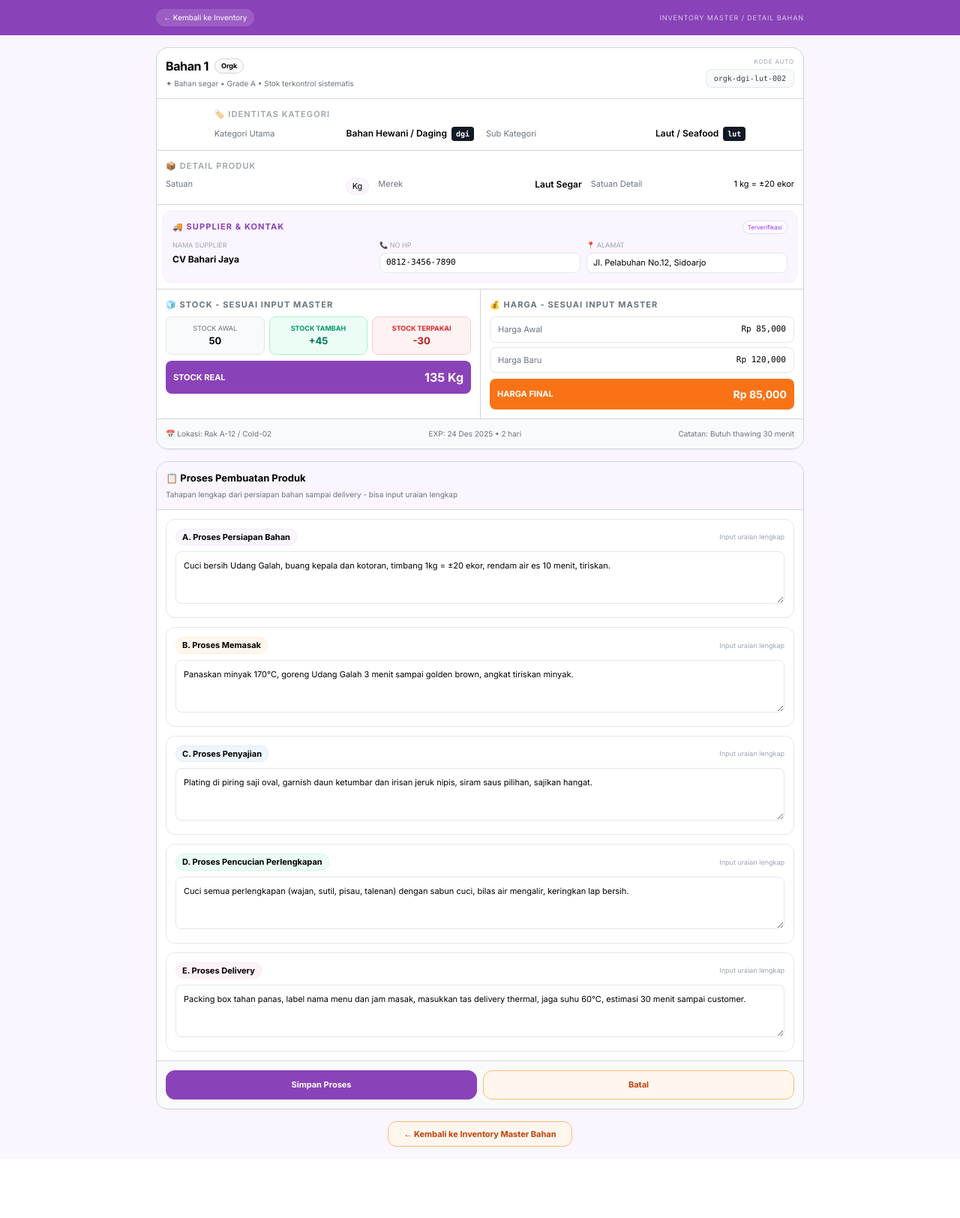
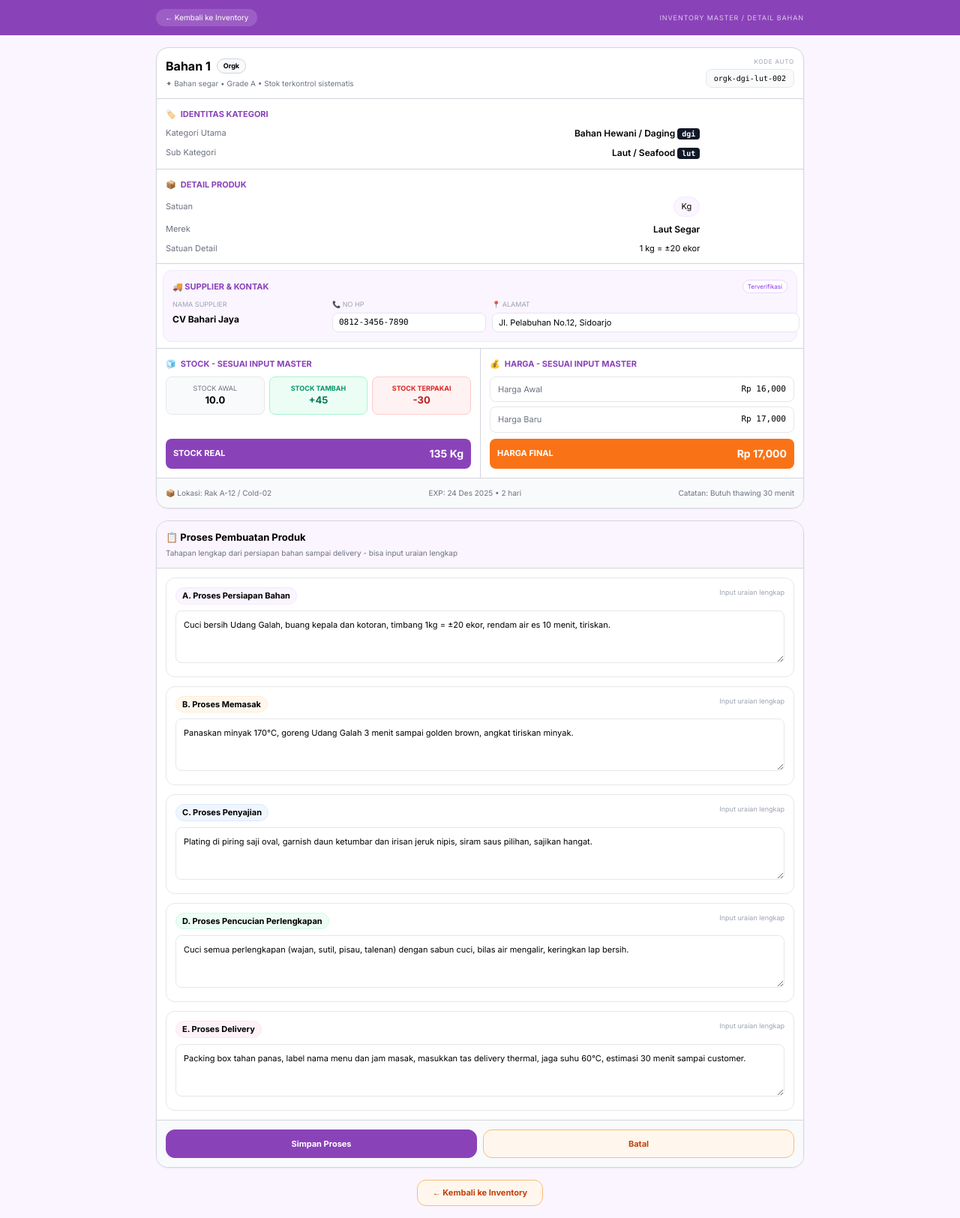
Before and after one commit to mrhdigitalhub/jbkitchenmrh, a FastAPI app: page /dashboard/admin/inventory/1 in a window 1280 px wide. Shown: the whole page at 75% size. Before the commit the page ends 1529 px from the top, so only its background shows below. Run offline with FastAPI, Linux system fonts and the light colour scheme; some libraries are stand-ins or nearby versions.

Commit message:
fix: update app

```diff
--- a/app/templates/inventory_detail.html
+++ b/app/templates/inventory_detail.html
@@ -5,140 +5,138 @@
 <meta name="viewport" content="width=device-width,initial-scale=1">
 <script src="https://cdn.tailwindcss.com"></script>
 <link href="https://fonts.googleapis.com/css2?family=Inter:wght@400;500;600;700&display=swap" rel="stylesheet">
-<title>{{bahan.nama_bahan|title}} - Detail - 6 Point Fix</title>
+<title>{{bahan.nama_bahan|title}} - Detail - Card1 7 Point Fix</title>
 <style>
   body{font-family:'Inter',system-ui,sans-serif;background:#faf5ff;}
   .divider{border-top:1px solid #d1d5db;}
   .title-black{color:#000000 !important;}
-  .identity-box{max-width:85%; margin:0 auto;}
+  .purple-label{color:#8a42b9 !important;}
 </style>
 </head>
 <body class="bg-[#faf5ff]">
-<!-- HEADER -->
 <div class="bg-[#8a42b9] text-white">
-  <div class="max-w-4xl mx-auto px-4 py-3">
-    <div class="flex justify-between items-center text-[10px]">
-      <a href="/dashboard/admin/inventory" class="flex items-center gap-1.5 bg-white/15 px-2.5 py-1 rounded-full hover:bg-white/25 transition">← Kembali ke Inventory</a>
-      <span class="tracking-widest uppercase text-[9px] opacity-70">Inventory Master / Detail Bahan</span>
-    </div>
+  <div class="max-w-4xl mx-auto px-4 py-3 flex justify-between items-center">
+    <a href="/dashboard/admin/inventory" class="text-[10px] bg-white/15 px-3 py-1 rounded-full hover:bg-white/25">← Kembali ke Inventory</a>
+    <span class="text-[9px] tracking-widest uppercase opacity-70">INVENTORY MASTER / DETAIL BAHAN</span>
   </div>
 </div>
 
 <div class="max-w-4xl mx-auto px-4 py-4 space-y-4">
-  <!-- CARD 1: DETAIL BAHAN - COMPACT RAPI FIX 6 POINT -->
+  <!-- CARD 1 - 7 POINT FIX -->
   <div class="bg-white rounded-2xl border border-[#d1d5db] shadow-sm overflow-hidden">
-    <!-- HEADER - JUDUL HITAM #000, tanpa edit, p-3 compact -->
+    <!-- HEADER: Nama bahan + kode auto - judul hitam -->
     <div class="p-3 flex justify-between items-start">
       <div>
         <div class="flex items-center gap-2">
-          <h2 class="text-[16px] font-bold title-black tracking-tight">{{bahan.nama_bahan|title if bahan else 'Udang Galah'}}</h2>
-          <span class="px-2 py-0.5 rounded-full text-[9px] font-bold border bg-gray-50 border-gray-300 text-gray-600 title-black">{{bahan.flag or 'Orgk'}}</span>
+          <h2 class="text-[16px] font-bold title-black">{{bahan.nama_bahan|title if bahan else 'Udang Galah'}}</h2>
+          <span class="px-2 py-0.5 rounded-full text-[9px] font-bold border bg-gray-50 border-gray-300 title-black">{{bahan.flag or 'Orgk'}}</span>
         </div>
         <p class="text-[10px] text-gray-500 mt-1">✦ Bahan segar • Grade A • Stok terkontrol sistematis</p>
       </div>
       <div class="text-right">
-        <div class="text-[8px] tracking-widest text-gray-400 uppercase">Kode Auto</div>
-        <div class="mt-1 px-2.5 py-1 rounded-lg bg-gray-50 border border-gray-200 font-mono text-[10px] text-gray-700">{{bahan.kode_bahan or 'orgk-dgi-lut-002'}}</div>
+        <div class="text-[8px] tracking-widest text-gray-400 uppercase">KODE AUTO</div>
+        <div class="mt-1 px-2.5 py-1 rounded-lg bg-gray-50 border border-gray-200 font-mono text-[10px] title-black">{{bahan.kode_bahan or 'Orgk-dgi-lut-002'}}</div>
       </div>
     </div>
     <div class="divider"></div>
 
-    <!-- IDENTITAS KATEGORI - WIDTH DIKURANGI 85%, FONT +2PX -->
-    <div class="p-3 identity-box">
-      <div class="text-[11px] tracking-widest uppercase text-gray-400 font-semibold mb-2">🏷️ Identitas Kategori</div>
-      <div class="grid grid-cols-2 gap-4 text-[12px]">
-        <div class="flex justify-between items-center">
+    <!-- FIX 1-3: IDENTITAS KATEGORI kiri sejajar Detail Produk, dibawah kotak nama bahan auto -->
+    <div class="p-3">
+      <div class="flex items-center gap-1.5 text-[11px] font-bold purple-label mb-2"><span>🏷️</span> IDENTITAS KATEGORI</div>
+      <!-- width dikurangi 85% + font +2px jadi 12px -->
+      <div class="space-y-2 max-w-[85%]">
+        <div class="flex justify-between items-center text-[12px]">
           <span class="text-gray-500 text-[11px]">Kategori Utama</span>
-          <span class="font-semibold title-black flex items-center gap-1.5">{{kategori_label or 'Bahan Hewani / Daging'}} <span class="bg-gray-900 text-white px-1.5 py-0.5 rounded text-[10px] font-mono">{{bahan.kategori_utama or 'dgi'}}</span></span>
+          <span class="font-semibold title-black">{{kategori_label or 'Bahan Hewani / Daging'}} <span class="bg-gray-900 text-white px-1.5 py-0.5 rounded text-[10px] font-mono">{{bahan.kategori_utama or 'dgi'}}</span></span>
         </div>
-        <div class="flex justify-between items-center">
+        <div class="flex justify-between items-center text-[12px]">
           <span class="text-gray-500 text-[11px]">Sub Kategori</span>
-          <span class="font-semibold title-black flex items-center gap-1.5">{{sub_label or 'Laut / Seafood'}} <span class="bg-gray-900 text-white px-1.5 py-0.5 rounded text-[10px] font-mono">{{bahan.kode_kategori or 'lut'}}</span></span>
+          <span class="font-semibold title-black">{{sub_label or 'Laut / Seafood'}} <span class="bg-gray-900 text-white px-1.5 py-0.5 rounded text-[10px] font-mono">{{bahan.kode_kategori or 'lut'}}</span></span>
         </div>
       </div>
     </div>
     <div class="divider"></div>
 
-    <!-- DETAIL PRODUK -->
+    <!-- FIX 7: DETAIL PRODUK layout sama seperti Identitas Kategori - kiri, width 85%, font +2px, warna ungu -->
     <div class="p-3">
-      <div class="text-[11px] tracking-widest uppercase text-gray-400 font-semibold mb-2">📦 Detail Produk</div>
-      <div class="grid grid-cols-3 gap-3 text-[12px]">
-        <div class="flex justify-between"><span class="text-gray-500 text-[11px]">Satuan</span><span class="bg-purple-50 text-purple-700 border border-purple-100 px-2 py-0.5 rounded-full text-[11px] title-black">{{bahan.satuan_default or 'Kg'}}</span></div>
-        <div class="flex justify-between"><span class="text-gray-500 text-[11px]">Merek</span><span class="font-semibold title-black">{{bahan.merek or 'Laut Segar'}}</span></div>
-        <div class="flex justify-between"><span class="text-gray-500 text-[11px]">Satuan Detail</span><span class="text-[11px] title-black">1 kg = ±20 ekor</span></div>
+      <div class="flex items-center gap-1.5 text-[11px] font-bold purple-label mb-2"><span>📦</span> DETAIL PRODUK</div>
+      <div class="space-y-2 max-w-[85%]">
+        <div class="flex justify-between items-center text-[12px]"><span class="text-gray-500 text-[11px]">Satuan</span><span class="bg-purple-50 text-purple-700 border border-purple-100 px-2.5 py-1 rounded-full text-[11px] title-black">{{bahan.satuan_default or 'Kg'}}</span></div>
+        <div class="flex justify-between items-center text-[12px]"><span class="text-gray-500 text-[11px]">Merek</span><span class="font-semibold title-black">{{bahan.merek or 'Laut Segar'}}</span></div>
+        <div class="flex justify-between items-center text-[12px]"><span class="text-gray-500 text-[11px]">Satuan Detail</span><span class="text-[11px] title-black">1 kg = ±20 ekor</span></div>
       </div>
     </div>
     <div class="divider"></div>
 
-    <!-- SUPPLIER & KONTAK - BG #faf5ff -->
+    <!-- FIX 4: SUPPLIER & KONTAK - No HP pendek, Alamat panjang -->
     <div class="m-2 p-3 rounded-xl bg-[#faf5ff] border border-purple-100">
       <div class="flex justify-between items-center mb-2">
-        <div class="text-[11px] tracking-widest uppercase text-[#8a42b9] font-bold">🚚 Supplier & Kontak</div>
+        <div class="text-[11px] font-bold purple-label">🚚 SUPPLIER & KONTAK</div>
         <span class="px-1.5 py-0.5 rounded-full bg-white border border-purple-200 text-[8px] text-purple-600">Terverifikasi</span>
       </div>
-      <div class="grid grid-cols-3 gap-2">
-        <div><div class="text-[9px] uppercase text-gray-400">Nama Supplier</div><div class="mt-1 text-[12px] font-bold title-black">{{bahan.supplier or bahan.nama_supplier or 'Import Kanan'}}</div></div>
-        <div><div class="text-[9px] uppercase text-gray-400">📞 No HP</div><div class="mt-1 px-2 py-1 rounded-lg bg-white border border-[#e5e7eb] text-[11px] font-mono title-black">{{bahan.no_hp or '0812-3456-7890'}}</div></div>
-        <div><div class="text-[9px] uppercase text-gray-400">📍 Alamat</div><div class="mt-1 px-2 py-1 rounded-lg bg-white border border-[#e5e7eb] text-[11px] title-black">{{bahan.alamat or 'Jl. Pelabuhan No.12, Sidoarjo'}}</div></div>
+      <!-- No HP 25% pendek, Alamat 50% panjang, Nama Supplier 25% -->
+      <div class="grid gap-2" style="grid-template-columns: 25% 25% 50%;">
+        <div><div class="text-[9px] uppercase text-gray-400">NAMA SUPPLIER</div><div class="mt-1 text-[12px] font-bold title-black">{{bahan.supplier or 'Import Kanan'}}</div></div>
+        <div><div class="text-[9px] uppercase text-gray-400">📞 NO HP</div><div class="mt-1 px-2 py-1 rounded-lg bg-white border border-[#e5e7eb] text-[11px] font-mono title-black truncate">{{bahan.no_hp or '0812-3456-7890'}}</div></div>
+        <div><div class="text-[9px] uppercase text-gray-400">📍 ALAMAT</div><div class="mt-1 px-2 py-1 rounded-lg bg-white border border-[#e5e7eb] text-[11px] title-black">{{bahan.alamat or 'Jl. Pelabuhan No.12, Muara Baru, Sidoarjo - Gudang Cold Storage'}}</div></div>
       </div>
     </div>
     <div class="divider"></div>
 
-    <!-- STOCK & HARGA - SESUAI NAMA KOLOM INPUT MASTER -->
+    <!-- FIX 5 & 6: STOCK & HARGA - Stock Real sejajar Harga Final, warna font ungu -->
     <div class="grid grid-cols-2 divide-x divide-[#d1d5db]">
-      <div class="p-3">
-        <div class="text-[11px] tracking-widest uppercase text-gray-500 font-bold mb-2">🧊 Stock - sesuai input master</div>
-        <div class="grid grid-cols-3 gap-1.5">
-          <div class="bg-gray-50 border border-gray-200 rounded-lg p-2 text-center"><div class="text-[9px] uppercase text-gray-500">Stock Awal</div><div class="text-[13px] font-bold title-black">{{bahan.stock_awal or bahan.stock_qty or 120}}</div></div>
-          <div class="bg-emerald-50 border border-emerald-200 rounded-lg p-2 text-center"><div class="text-[9px] uppercase text-emerald-600 font-bold">Stock Tambah</div><div class="text-[13px] font-bold text-emerald-700">+{{bahan.stock_tambah or 45}}</div></div>
-          <div class="bg-red-50 border border-red-200 rounded-lg p-2 text-center"><div class="text-[9px] uppercase text-red-600 font-bold">Stock Terpakai</div><div class="text-[13px] font-bold text-red-700">-{{bahan.stock_terpakai or 30}}</div></div>
+      <!-- STOCK -->
+      <div class="p-3 flex flex-col">
+        <div class="flex items-center gap-1.5 text-[11px] font-bold purple-label mb-2"><span>🧊</span> STOCK - SESUAI INPUT MASTER</div>
+        <div class="grid grid-cols-3 gap-1.5 mb-2">
+          <div class="bg-gray-50 border border-gray-200 rounded-lg p-2 text-center"><div class="text-[9px] uppercase text-gray-500">STOCK AWAL</div><div class="text-[13px] font-bold title-black">{{bahan.stock_awal or '10.0'}}</div></div>
+          <div class="bg-emerald-50 border border-emerald-200 rounded-lg p-2 text-center"><div class="text-[9px] uppercase text-emerald-600 font-bold">STOCK TAMBAH</div><div class="text-[13px] font-bold text-emerald-700">+{{bahan.stock_tambah or 45}}</div></div>
+          <div class="bg-red-50 border border-red-200 rounded-lg p-2 text-center"><div class="text-[9px] uppercase text-red-600 font-bold">STOCK TERPAKAI</div><div class="text-[13px] font-bold text-red-700">-{{bahan.stock_terpakai or 30}}</div></div>
         </div>
-        <div class="mt-2 bg-[#8a42b9] rounded-lg p-2.5 flex justify-between items-center text-white"><span class="text-[11px] uppercase font-bold">Stock Real</span><span class="text-[16px] font-extrabold">{{bahan.stock_real or 135}} {{bahan.satuan_default or 'Kg'}}</span></div>
+        <!-- kotak ungu sejajar dengan harga final -->
+        <div class="mt-auto bg-[#8a42b9] rounded-lg p-2.5 flex justify-between items-center text-white h-[40px]"><span class="text-[11px] font-bold uppercase">STOCK REAL</span><span class="text-[14px] font-extrabold">{{bahan.stock_real or 135}} Kg</span></div>
       </div>
-      <div class="p-3">
-        <div class="text-[11px] tracking-widest uppercase text-gray-500 font-bold mb-2">💰 Harga - sesuai input master</div>
-        <div class="space-y-1.5">
-          <div class="flex justify-between border border-gray-200 rounded-lg px-2.5 py-2 text-[11px]"><span class="text-gray-500">Harga Awal</span><span class="font-mono font-medium title-black">Rp {{'{:,.0f}'.format(bahan.harga_awal or bahan.harga_per_satuan or 85000)}}</span></div>
-          <div class="flex justify-between border border-gray-200 rounded-lg px-2.5 py-2 text-[11px]"><span class="text-gray-500">Harga Baru</span><span class="font-mono font-medium title-black">Rp {{'{:,.0f}'.format(bahan.harga_baru or 120000)}}</span></div>
+      <!-- HARGA -->
+      <div class="p-3 flex flex-col">
+        <div class="flex items-center gap-1.5 text-[11px] font-bold purple-label mb-2"><span>💰</span> HARGA - SESUAI INPUT MASTER</div>
+        <div class="space-y-1.5 mb-2">
+          <div class="flex justify-between border border-gray-200 rounded-lg px-2.5 py-2 text-[11px]"><span class="text-gray-500">Harga Awal</span><span class="font-mono font-medium title-black">Rp {{'{:,.0f}'.format(bahan.harga_awal or 16000)}}</span></div>
+          <div class="flex justify-between border border-gray-200 rounded-lg px-2.5 py-2 text-[11px]"><span class="text-gray-500">Harga Baru</span><span class="font-mono font-medium title-black">Rp {{'{:,.0f}'.format(bahan.harga_baru or 17000)}}</span></div>
         </div>
-        <div class="mt-2 bg-orange-500 rounded-lg p-2.5 flex justify-between items-center text-white"><span class="text-[11px] uppercase font-bold">Harga Final</span><span class="text-[14px] font-extrabold">Rp {{'{:,.0f}'.format(bahan.harga_final or bahan.harga_per_satuan or 120000)}}</span></div>
+        <!-- sejajar dengan stock real -->
+        <div class="mt-auto bg-orange-500 rounded-lg p-2.5 flex justify-between items-center text-white h-[40px]"><span class="text-[11px] font-bold uppercase">HARGA FINAL</span><span class="text-[14px] font-extrabold">Rp {{'{:,.0f}'.format(bahan.harga_final or 17000)}}</span></div>
       </div>
     </div>
     <div class="divider"></div>
-    <div class="p-3 bg-[#f9fafb] flex justify-between text-[10px] text-gray-500"><span>📅 Lokasi: Rak A-12 / Cold-02</span><span>EXP: 24 Des 2025 • 2 hari</span><span>Catatan: Butuh thawing 30 menit</span></div>
+    <div class="p-3 bg-[#f9fafb] flex justify-between text-[10px] text-gray-500"><span>📦 Lokasi: Rak A-12 / Cold-02</span><span>EXP: 24 Des 2025 • 2 hari</span><span>Catatan: Butuh thawing 30 menit</span></div>
   </div>
 
-  <!-- CARD 2: PROSES PEMBUATAN PRODUK - A-E -->
+  <!-- CARD 2: PROSES PEMBUATAN PRODUK A-E -->
   <div class="bg-white rounded-2xl border border-[#d1d5db] shadow-sm overflow-hidden">
     <div class="p-3 border-b border-[#d1d5db] bg-[#faf5ff]">
       <h3 class="text-[13px] font-bold title-black">📋 Proses Pembuatan Produk</h3>
       <p class="text-[10px] text-gray-500 mt-1">Tahapan lengkap dari persiapan bahan sampai delivery - bisa input uraian lengkap</p>
     </div>
     <div class="p-3 space-y-3">
-      <!-- A -->
       <div class="border border-gray-200 rounded-xl p-3">
-        <div class="flex justify-between items-center mb-2"><span class="text-[11px] font-bold title-black bg-purple-50 border border-purple-100 px-2 py-0.5 rounded-full">A. Proses Persiapan Bahan</span><span class="text-[9px] text-gray-400">Input uraian lengkap</span></div>
-        <textarea class="w-full p-2.5 rounded-lg text-[11px] border border-[#e5e7eb] bg-white min-h-[70px] title-black" placeholder="Contoh: Cuci bersih Udang Galah, buang kepala dan kotoran, timbang 1kg = ±20 ekor (200-250gr/ekor), rendam air es 10 menit, tiriskan...">{{bahan.proses_a or 'Cuci bersih Udang Galah, buang kepala dan kotoran, timbang 1kg = ±20 ekor, rendam air es 10 menit, tiriskan.'}}</textarea>
+        <div class="flex justify-between mb-2"><span class="text-[11px] font-bold title-black bg-purple-50 border border-purple-100 px-2 py-0.5 rounded-full">A. Proses Persiapan Bahan</span><span class="text-[9px] text-gray-400">Input uraian lengkap</span></div>
+        <textarea class="w-full p-2.5 rounded-lg text-[11px] border border-[#e5e7eb] min-h-[70px] title-black">{{bahan.proses_a or 'Cuci bersih Udang Galah, buang kepala dan kotoran, timbang 1kg = ±20 ekor, rendam air es 10 menit, tiriskan.'}}</textarea>
       </div>
-      <!-- B -->
       <div class="border border-gray-200 rounded-xl p-3">
-        <div class="flex justify-between items-center mb-2"><span class="text-[11px] font-bold title-black bg-orange-50 border border-orange-100 px-2 py-0.5 rounded-full">B. Proses Memasak</span><span class="text-[9px] text-gray-400">Input uraian lengkap</span></div>
-        <textarea class="w-full p-2.5 rounded-lg text-[11px] border border-[#e5e7eb] bg-white min-h-[70px] title-black" placeholder="Contoh: Panaskan minyak 170°C, goreng 3 menit sampai golden, atau rebus air + garam + jeruk nipis...">{{bahan.proses_b or 'Panaskan minyak 170°C, goreng Udang Galah 3 menit sampai golden brown, angkat tiriskan minyak.'}}</textarea>
+        <div class="flex justify-between mb-2"><span class="text-[11px] font-bold title-black bg-orange-50 border border-orange-100 px-2 py-0.5 rounded-full">B. Proses Memasak</span><span class="text-[9px] text-gray-400">Input uraian lengkap</span></div>
+        <textarea class="w-full p-2.5 rounded-lg text-[11px] border border-[#e5e7eb] min-h-[70px] title-black">{{bahan.proses_b or 'Panaskan minyak 170°C, goreng Udang Galah 3 menit sampai golden brown, angkat tiriskan minyak.'}}</textarea>
       </div>
-      <!-- C -->
       <div class="border border-gray-200 rounded-xl p-3">
-        <div class="flex justify-between items-center mb-2"><span class="text-[11px] font-bold title-black bg-blue-50 border border-blue-100 px-2 py-0.5 rounded-full">C. Proses Penyajian</span><span class="text-[9px] text-gray-400">Input uraian lengkap</span></div>
-        <textarea class="w-full p-2.5 rounded-lg text-[11px] border border-[#e5e7eb] bg-white min-h-[70px] title-black" placeholder="Contoh: Plating di piring saji, garnish daun ketumbar, siram saus padang, sajikan hangat...">{{bahan.proses_c or 'Plating di piring saji oval, garnish daun ketumbar dan irisan jeruk nipis, siram saus pilihan, sajikan hangat.'}}</textarea>
+        <div class="flex justify-between mb-2"><span class="text-[11px] font-bold title-black bg-blue-50 border border-blue-100 px-2 py-0.5 rounded-full">C. Proses Penyajian</span><span class="text-[9px] text-gray-400">Input uraian lengkap</span></div>
+        <textarea class="w-full p-2.5 rounded-lg text-[11px] border border-[#e5e7eb] min-h-[70px] title-black">{{bahan.proses_c or 'Plating di piring saji oval, garnish daun ketumbar dan irisan jeruk nipis, siram saus pilihan, sajikan hangat.'}}</textarea>
       </div>
-      <!-- D -->
       <div class="border border-gray-200 rounded-xl p-3">
-        <div class="flex justify-between items-center mb-2"><span class="text-[11px] font-bold title-black bg-emerald-50 border border-emerald-100 px-2 py-0.5 rounded-full">D. Proses Pencucian Perlengkapan</span><span class="text-[9px] text-gray-400">Input uraian lengkap</span></div>
-        <textarea class="w-full p-2.5 rounded-lg text-[11px] border border-[#e5e7eb] bg-white min-h-[70px] title-black" placeholder="Contoh: Cuci wajan, sutil, pisau, talenan dengan sabun cuci hall-cuc-cir-001, bilas air mengalir, keringkan...">{{bahan.proses_d or 'Cuci semua perlengkapan (wajan, sutil, pisau, talenan) dengan sabun cuci, bilas air mengalir, keringkan lap bersih.'}}</textarea>
+        <div class="flex justify-between mb-2"><span class="text-[11px] font-bold title-black bg-emerald-50 border border-emerald-100 px-2 py-0.5 rounded-full">D. Proses Pencucian Perlengkapan</span><span class="text-[9px] text-gray-400">Input uraian lengkap</span></div>
+        <textarea class="w-full p-2.5 rounded-lg text-[11px] border border-[#e5e7eb] min-h-[70px] title-black">{{bahan.proses_d or 'Cuci semua perlengkapan (wajan, sutil, pisau, talenan) dengan sabun cuci, bilas air mengalir, keringkan lap bersih.'}}</textarea>
       </div>
-      <!-- E -->
       <div class="border border-gray-200 rounded-xl p-3">
-        <div class="flex justify-between items-center mb-2"><span class="text-[11px] font-bold title-black bg-pink-50 border border-pink-100 px-2 py-0.5 rounded-full">E. Proses Delivery</span><span class="text-[9px] text-gray-400">Input uraian lengkap</span></div>
-        <textarea class="w-full p-2.5 rounded-lg text-[11px] border border-[#e5e7eb] bg-white min-h-[70px] title-black" placeholder="Contoh: Packing box, label nama menu, masukkan ke tas delivery, suhu jaga 60°C, estimasi 30 menit sampai...">{{bahan.proses_e or 'Packing box tahan panas, label nama menu dan jam masak, masukkan tas delivery thermal, jaga suhu 60°C, estimasi 30 menit sampai customer.'}}</textarea>
+        <div class="flex justify-between mb-2"><span class="text-[11px] font-bold title-black bg-pink-50 border border-pink-100 px-2 py-0.5 rounded-full">E. Proses Delivery</span><span class="text-[9px] text-gray-400">Input uraian lengkap</span></div>
+        <textarea class="w-full p-2.5 rounded-lg text-[11px] border border-[#e5e7eb] min-h-[70px] title-black">{{bahan.proses_e or 'Packing box tahan panas, label nama menu dan jam masak, masukkan tas delivery thermal, jaga suhu 60°C, estimasi 30 menit sampai customer.'}}</textarea>
       </div>
     </div>
     <div class="p-3 bg-[#f9fafb] border-t border-[#d1d5db] flex gap-2">
@@ -147,7 +145,7 @@
     </div>
   </div>
 
-  <div class="text-center"><a href="/dashboard/admin/inventory" class="inline-block px-5 py-2 rounded-xl border-[1.5px] border-[#fdba74] bg-[#fff7ed] text-[#c2410c] text-[11px] font-bold">← Kembali ke Inventory Master Bahan</a></div>
+  <div class="text-center"><a href="/dashboard/admin/inventory" class="inline-block px-5 py-2 rounded-xl border-[1.5px] border-[#fdba74] bg-[#fff7ed] text-[#c2410c] text-[11px] font-bold">← Kembali ke Inventory</a></div>
 </div>
 </body>
 </html>
```
